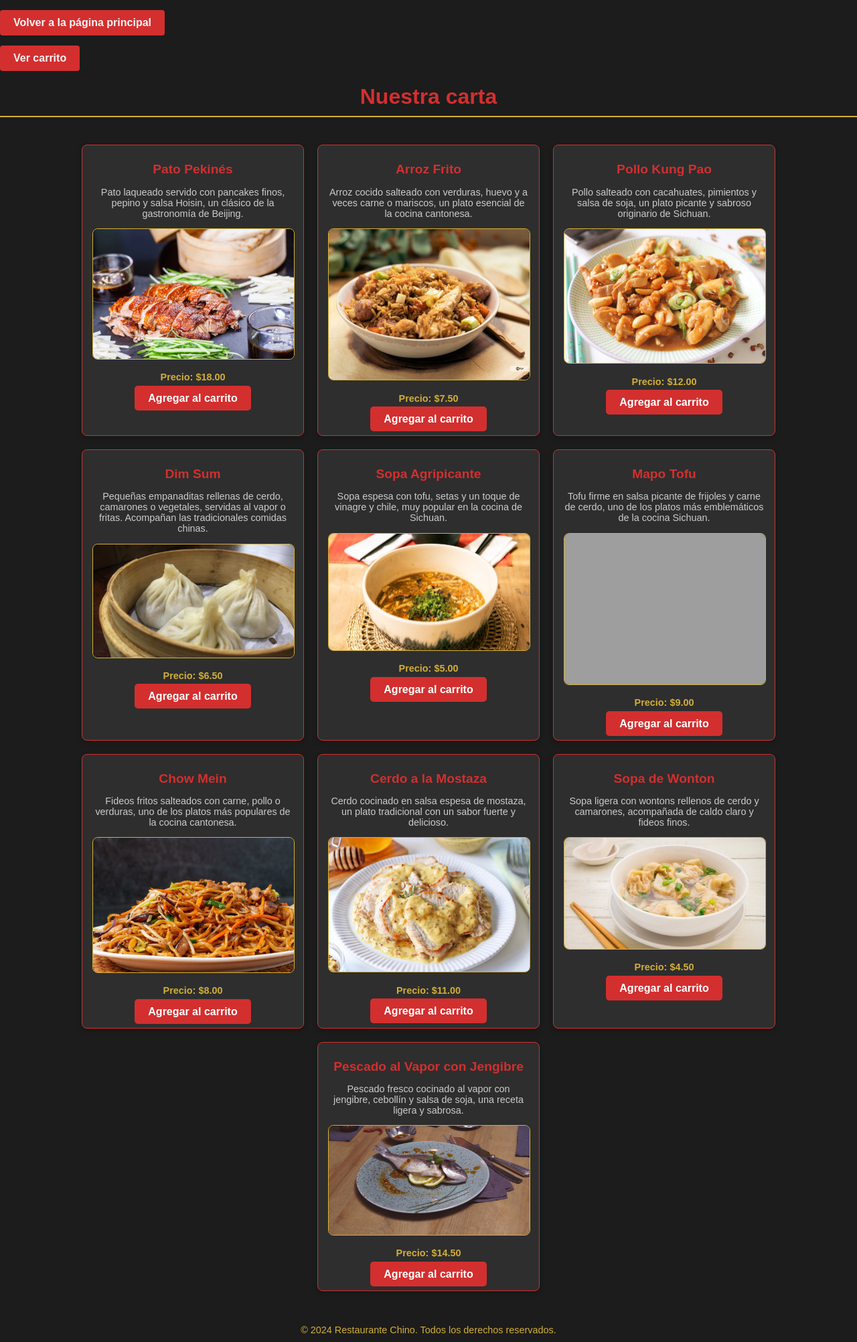
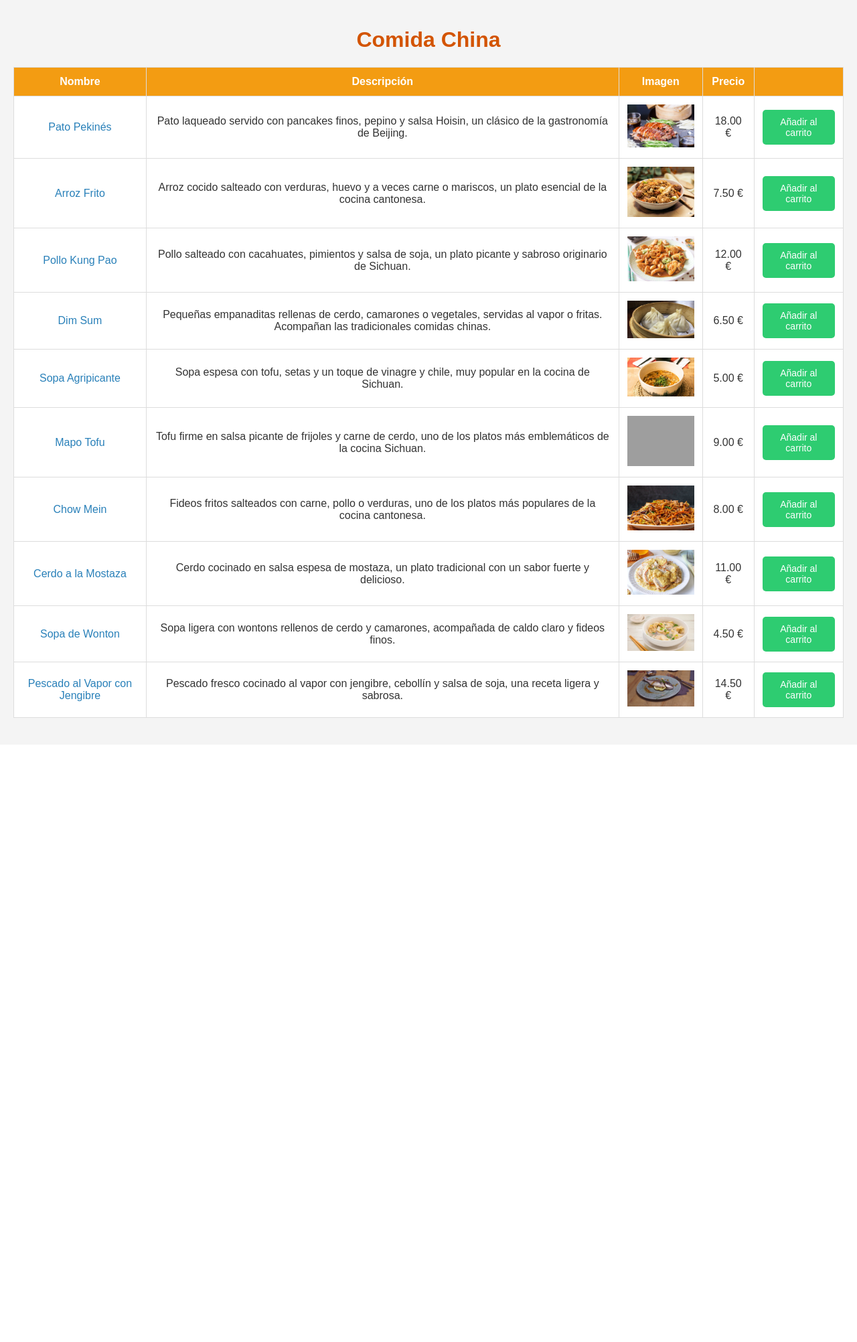
Before and after one commit to Marc-Closa/ProyectoMarc, a PHP site: page /userLogueado.php in a window 1280 px wide. Shown: the whole page at 67% size. After the commit the page ends 1072 px from the top, so only its background shows below. Run offline with PHP 8.4, Linux system fonts and the light colour scheme; data comes from the database, SQL or seed files in the repository; grey boxes are pictures that could not be loaded.

Commit message:
carrito hecho

```diff
--- a/userLogueado.php
+++ b/userLogueado.php
@@ -1,157 +1,132 @@
 <!DOCTYPE html>
 <html lang="es">
 <head>
-    <meta charset="UTF-8">
-    <meta name="viewport" content="width=device-width, initial-scale=1.0">
-    <title>Restaurante Chino</title>
+    <meta charset="UTF-8" />
+    <meta name="viewport" content="width=device-width, initial-scale=1.0" />
+    <title>Comida China</title>
+</head>
+<body>
+    <h1>Comida China </h1>
+
+    <table>
+        <tr>
+            <th>Nombre</th>
+            <th>Descripción</th>
+            <th>Imagen</th>
+            <th>Precio</th>
+            <th></th>
+        </tr>
+
+        <?php
+        session_start();
+        echo isset($_SESSION['mensaje']) ? $_SESSION['mensaje'] : '';
+        unset($_SESSION['mensaje']);
+
+        include("conBaseDatos.php");
+        $sql = "SELECT * FROM productos";
+        $result = $conn->query($sql);
+
+        while ($row = $result->fetch_assoc()) {
+            $imagen = "imagenes/" . $row['imagen'];
+            if (!file_exists($imagen)) {
+                $imagen = "imagenes/no-imagen.jpg";
+            }
+        ?>
+        <tr>
+            <td><a href="verproducto.php?id_producto=<?=$row['id_producto']?>"><?=$row['nombre']?></a></td>
+            <td><?=$row['descripcion']?></td>
+            <td><img src="<?=$imagen?>" alt="Imagen del producto"></td>
+            <td><?=$row['precio']?> &euro;</td>
+            <td>
+                <form method="POST" action="carrito.php">
+                    <input type="hidden" name="id_producto" value="<?=$row['id_producto'];?>">
+                    <button type="submit">Añadir al carrito</button>
+                </form>
+            </td>
+        </tr>
+        <?php
+        }
+        ?>
+    </table>
+
+
+
+    <!-- CSS ubicado al final del archivo -->
     <style>
-        /* Estilo general: elegante con colores rojo, negro y dorado */
         body {
-            font-family: 'Arial', sans-serif;
+            font-family: Arial, sans-serif;
+            background-color: #f4f4f4;
+            color: #333;
             margin: 0;
-            padding: 0;
-            background-color: #1c1c1c; /* Fondo negro */
-            color: #f5f5f5; /* Texto claro */
+            padding: 20px;
         }
         h1 {
             text-align: center;
-            color: #d32f2f; /* Rojo elegante */
-            font-weight: bold;
-            margin-top: 20px;
-            border-bottom: 2px solid #d4af37; /* Línea dorada */
-            padding-bottom: 10px;
+            color: #d35400;
         }
-        h2 {
-            text-align: left;
-            color: #d32f2f; /* Rojo elegante */
-            font-weight: bold;
-            margin-top: 20px;
-            margin-left: 20px;
-            padding-bottom: 10px;
+        table {
+            width: 100%;
+            border-collapse: collapse;
+            margin: 20px 0;
         }
-
+        th, td {
+            border: 1px solid #ddd;
+            padding: 12px;
+            text-align: center;
+        }
+        th {
+            background-color: #f39c12;
+            color: white;
+        }
+        td {
+            background-color: #fff;
+        }
+        img {
+            max-width: 100px;
+            height: auto;
+        }
+        form button {
+            background-color: #2ecc71;
+            color: white;
+            border: none;
+            padding: 10px 15px;
+            cursor: pointer;
+            border-radius: 5px;
+            font-size: 14px;
+        }
+        form button:hover {
+            background-color: #27ae60;
+        }
+        a {
+            color: #2980b9;
+            text-decoration: none;
+        }
+        a:hover {
+            text-decoration: underline;
+        }
         ul {
-            list-style: none;
+            list-style-type: none;
             padding: 0;
-            margin: 0;
-            text-align: left; /* Alineado a la izquierda */
-            background-color: #d32f2f; /* Fondo rojo para la barra */
-            padding: 10px 20px;
         }
         ul li {
-            display: inline;
-            margin: 0 10px;
+            margin: 5px 0;
         }
-        ul li a {
-            text-decoration: none;
-            color: #fff; /* Blanco */
-            font-weight: bold;
+        .login-container {
+            text-align: center;
+            margin-top: 30px;
         }
-        ul li a:hover {
-            color: #d4af37; /* Dorado */
-        }
-        .productos {
-            display: flex;
-            flex-wrap: wrap;
-            justify-content: center;
-            gap: 20px;
-            padding: 20px;
-        }
-        .producto {
-            background: #2e2e2e; /* Fondo gris oscuro */
-            border: 1px solid #d32f2f; /* Borde rojo */
-            border-radius: 8px;
-            box-shadow: 0 4px 8px rgba(0, 0, 0, 0.2);
-            padding: 15px;
-            width: 300px;
-            text-align: center;
-            color: #f5f5f5;
-        }
-        .producto img {
-            max-width: 100%;
-            border-radius: 8px;
-            border: 1px solid #d4af37; /* Borde dorado */
-        }
-        .producto h3 {
+        .logout-link {
+            display: inline-block;
             margin: 10px 0;
-            font-size: 1.2em;
-            color: #d32f2f; /* Rojo elegante */
-        }
-        .producto p {
-            font-size: 0.9em;
-            color: #cccccc; /* Gris claro */
-        }
-        .producto .precio {
-            font-weight: bold;
-            color: #d4af37; /* Dorado */
-        }
-        footer {
-            text-align: center;
-            background-color: #1c1c1c;
-            color: #d4af37; /* Dorado */
-            padding: 10px 0;
-            margin-top: 20px;
-            font-size: 0.9em;
-        }
-        a {
-            inline-block; padding: 10px 20px;
-            background-color: #d32f2f;
-            color: #fff;
-            text-align: center;
-            font-weight: bold;
+            padding: 10px 15px;
+            background-color: #e74c3c;
+            color: white;
             text-decoration: none;
             border-radius: 5px;
-            margin-top: 10px;
-            transition: background-color 0.3s;
+        }
+        .logout-link:hover {
+            background-color: #c0392b;
         }
     </style>
-    <?php
-
-    // Mensaje de inicio de sesión
-    include("mensajeSession.php");
-    include("pagPrincipal.php");
-    ?>
-        <a href="verCarrito.php" class="link-button">Ver carrito</a><br>
-</head>
-<body>
-
-
-
-    <h1>Nuestra carta</h1>
-
-    <div class="productos">
-    <?php
-
-            // Me conecto a la BBDD
-            include("conBaseDatos.php");
-            // Hago una consulta a todos los productos
-            $sql = "SELECT * FROM productos";
-            // Muestro de cada producto: Nombre, Descripcion, Imagen, Precio
-            $result = $conn->query($sql);
-            // Mostrar el resultado
-            $row_count = $result->num_rows;
-            // Recoger los datos
-            while($row = $result->fetch_assoc()) {
-                echo "<div class='producto'>";
-                echo "<h3>" . htmlspecialchars($row['nombre']) . "</h3>";
-                echo "<p>" . htmlspecialchars($row['descripcion']) . "</p>";
-                echo "<img src='imagenes/" . htmlspecialchars($row['imagen']) . "' alt='" . htmlspecialchars($row['nombre']) . "'>";
-                echo "<p class='precio'>Precio: $" . htmlspecialchars($row['precio']) . "</p>";
-                echo "<a href='addCarrito.php?id_producto=" . $row['id_producto'] . "'>
-                Agregar al carrito</a>";
-
-                echo "</div>";
-            }
-            // Cerramos la conexión
-            $conn->close();
-
-        ?>
-
-</div>
-
-    <footer>
-        © 2024 Restaurante Chino. Todos los derechos reservados.
-    </footer>
-
 </body>
 </html>
```
Also changed, not shown: Carrito.php (added, +103 -0 lines).
